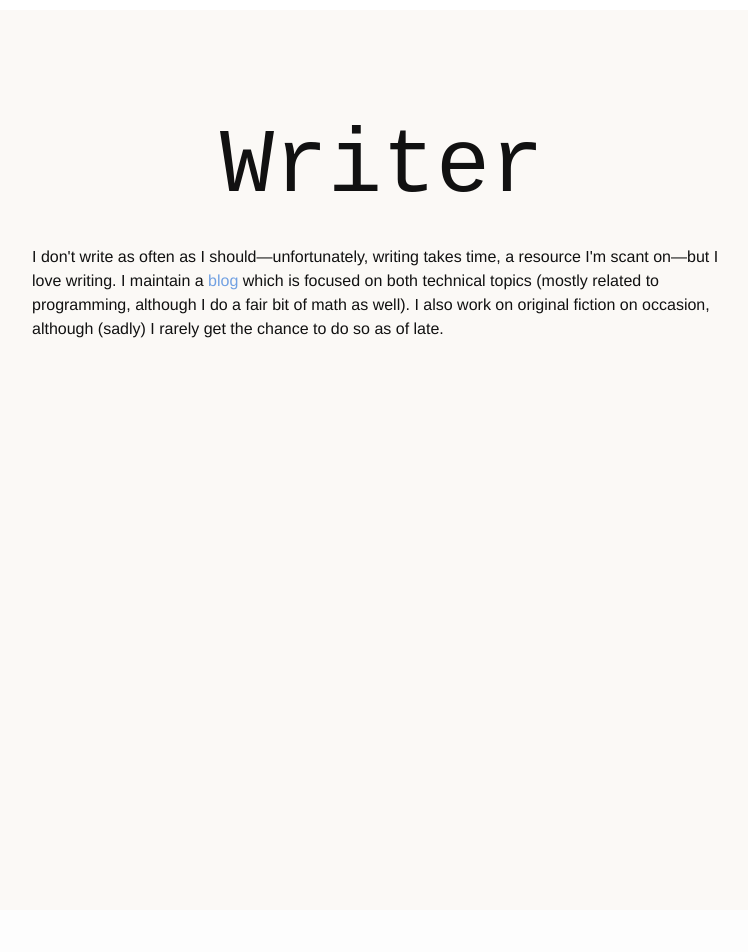
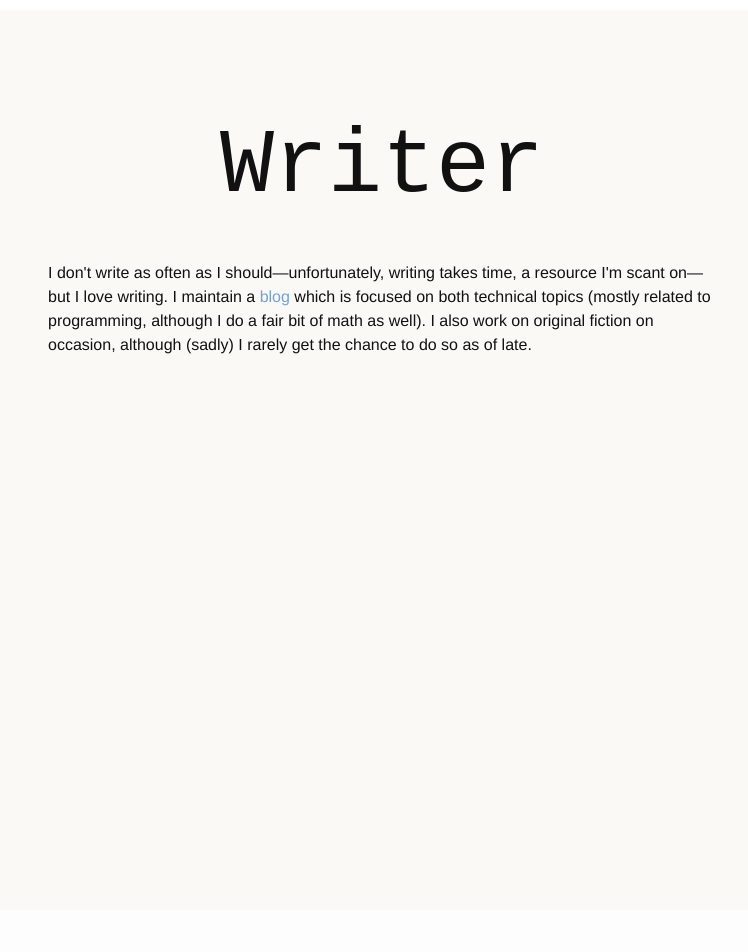
Before and after one commit to AnthonySuper/AnthonySuper.github.io, a Jekyll site: the page built from index.html, in a window 1280 px wide. Shown: the part 1790-2742 px from the top of the page, without its empty margins (258-1006 px from the left). Built offline with Jekyll 4.4.1, drawn with Linux system fonts in a browser that asks for light colours; nearby versions of some CDN libraries.

Commit message:
Mobile CSS fixes

```diff
--- a/_sass/_frontpage.scss
+++ b/_sass/_frontpage.scss
@@ -3,9 +3,6 @@
 $inner-content-width: 700px;
 
 #frontpage-info {
-  @include media-query($on-palm) {
-    margin: 40vh 0;
-  }
 }
 
 .fancy-header {
@@ -66,6 +63,10 @@
   @include media-query($on-palm) {
     flex-direction: column;
     align-items: center;
+
+    li {
+      width: 100%;
+    }
   }
 }
 
@@ -83,6 +84,7 @@
 .info-blurb {
   max-width: $inner-content-width;
   margin: auto;
+  padding: 16px;
 }
 
 
@@ -233,6 +235,7 @@
 .dabble-content {
   width: 85%;
   flex-grow: 1;
+  padding-right: 16px;
 }
 
 
```
